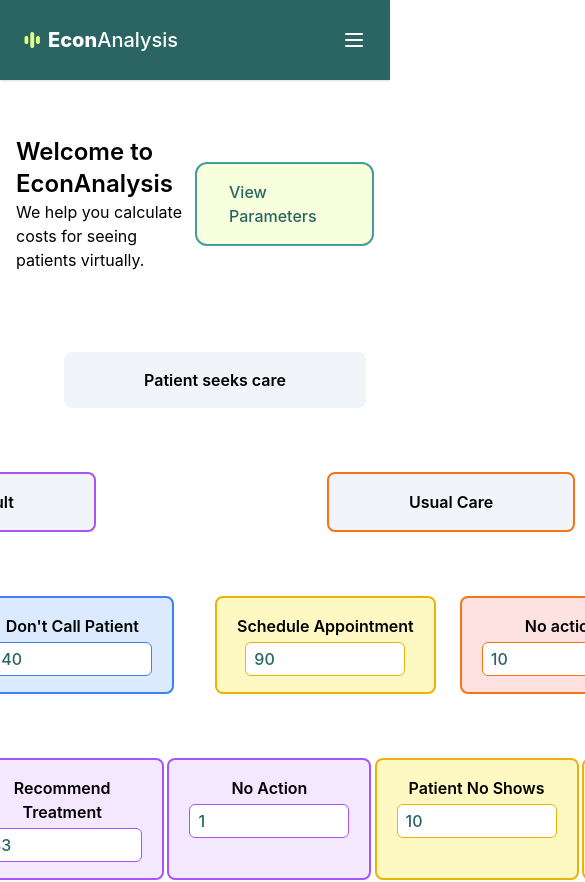
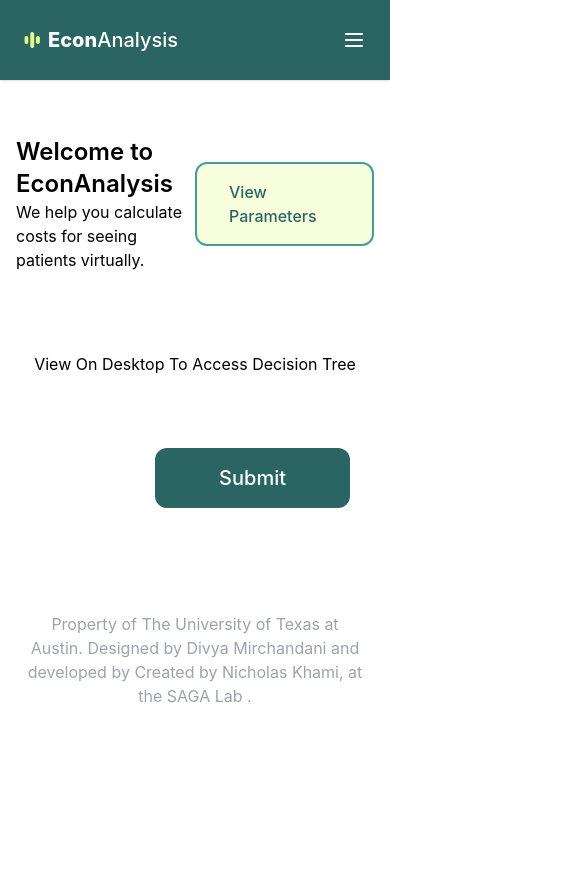
Before and after one commit to skeptrunedev/dell-med-e-consults, a Next.js app: page /decision_tree in a window 390 px wide. Shown: the top 882 px of the page, 585 px wide, since content can reach past the window. After the commit the page ends 844 px from the top, so only its background shows below. Built offline with nearby package versions, Linux system fonts and the light colour scheme.

Commit message:
decision tree formatting fix

```diff
--- a/pages/decision_tree/index.tsx
+++ b/pages/decision_tree/index.tsx
@@ -82,7 +82,7 @@
     <div suppressHydrationWarning={true}>
       <Navbar {...{ active_page: 'Decision Tree' }} />
       <WelcomeHeading {...{ active_page: 'DecisionTree' }} />
-      <div className="grid justify-center mt-20">
+      <div className="justify-center mt-20 hidden md:grid">
         <div className="grid max-w-[1200px] space-y-16 min-w-[1100px] text-center ml-10">
           <div className="grid justify-self-center grid-cols-1">
             <div id="PSC" className="px-20 py-4 bg-slate-100 font-semibold rounded-lg">
@@ -358,6 +358,9 @@
           <Xarrow start="SAThree" end="PAThree" path="grid" dashness={true} gridBreak='50%' strokeWidth={2} color='blue' showHead={false} showTail={false} startAnchor={{ position: "bottom", offset: { x: 0 } }} endAnchor={{ position: "top", offset: { x: 0 } }} />
         </div>
       </div>
+      <div className="grid mt-20 justify-center md:hidden">
+        View On Desktop To Access Decision Tree
+      </div>
 
       <div className="grid mt-12 mx-4 px-6 py-6 md:mx-28">
         <a
--- a/pages/index.tsx
+++ /dev/null
@@ -1,14 +0,0 @@
-import type { NextPage } from 'next'
-import Navbar from '../components/app_shell/Navbar'
-import Footer from '../components/app_shell/Footer'
-
-const Home: NextPage = () => {
-  return (
-    <div>
-      <Navbar { ...{ active_page: 'About The Tool' } }/>
-      <Footer />
-    </div>
-  )
-}
-
-export default Home
```
